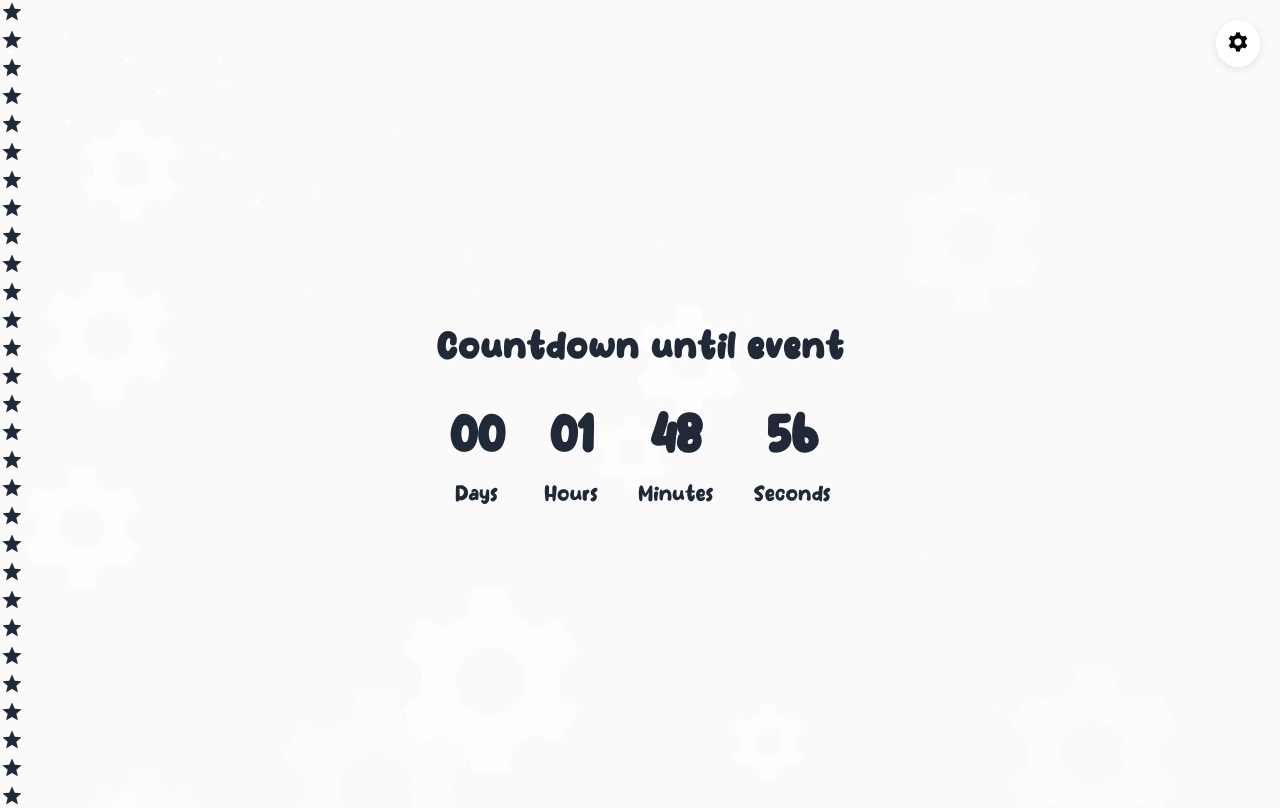
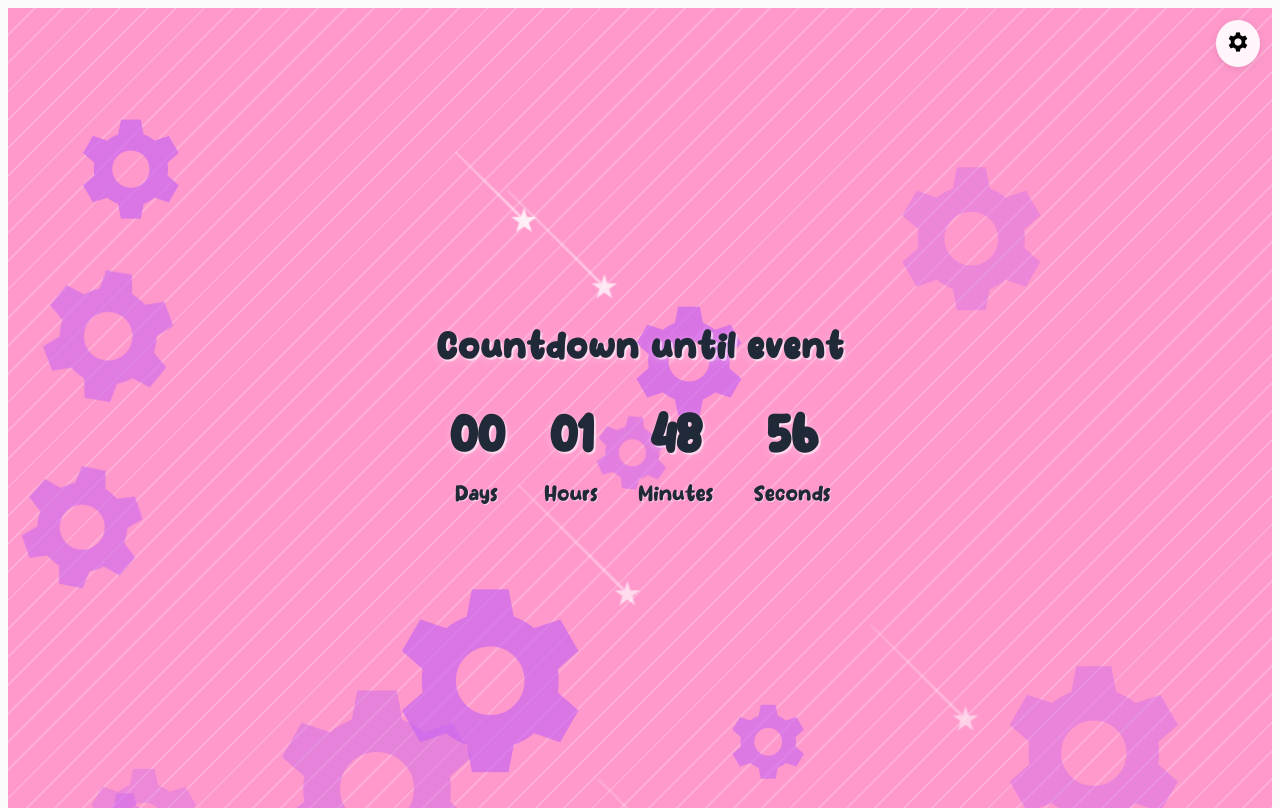
Before and after one commit to ytsodacan/rplace247, a website: page public/timer.html in a window 1280 px wide. Drawn offline with nearby package versions, Linux system fonts and the light colour scheme.

Commit message:
feat: enhance background effects with larger cogs and improved star animations

```diff
--- a/public/static/css/style.css
+++ b/public/static/css/style.css
@@ -67,6 +67,36 @@ button {
 	--subtle-gradient-color: #ffffff;
 }
 
+.nweroStyle {
+	--background: repeating-linear-gradient(135deg,
+			#ff99cc 0px,
+			#ff99cc 18px,
+			#ffadd6 18px,
+			#ffadd6 20px);
+	--bg-primary: #ff99cc;
+	--bg-secondary: #ff6699;
+	--bg-tertiary: #e75480;
+	--bg-tertiary-rgb: 231, 84, 128;
+	--border: rgba(0, 0, 0, 0.1);
+	--border-hover: rgba(0, 0, 0, 0.15);
+	--accent: #ffb347;
+	--accent-hover: #ffd699;
+	--text-primary: #1f1f1f;
+	--text-secondary: #3a3a3a;
+	--text-muted: #666666;
+	--shadow-sm: 0 1px 2px 0 rgba(0, 0, 0, 0.2);
+	--shadow-md:
+		0 4px 6px -1px rgba(0, 0, 0, 0.3), 0 2px 4px -1px rgba(0, 0, 0, 0.2);
+	--shadow-lg:
+		0 10px 15px -3px rgba(0, 0, 0, 0.4), 0 4px 6px -2px rgba(0, 0, 0, 0.3);
+	--glass-bg: rgba(255, 153, 204, 0.7);
+	--glass-border: rgba(0, 0, 0, 0.1);
+	--success: #10b981;
+	--warning: #f97316;
+	--error: #ef4444;
+	--subtle-gradient-color: #ffffff;
+}
+
 body,
 html {
 	height: 100%;
@@ -74,6 +104,11 @@ html {
 	font-family: Inter, sans-serif;
 	background: var(--bg-primary);
 	color: var(--text-primary);
+}
+
+body.nweroStyle,
+html.nweroStyle {
+	background: var(--background);
 }
 
 .glass {
@@ -104,12 +139,10 @@ html {
 	content: "";
 	position: absolute;
 	inset: 0;
-	background: linear-gradient(
-		45deg,
+	background: linear-gradient(45deg,
 			transparent,
 			rgba(255, 255, 255, 0.1),
-		transparent
-	);
+			transparent);
 	transform: translateX(-100%);
 	transition: transform 0.3s ease;
 }
@@ -163,18 +196,17 @@ html {
 	content: "";
 	position: absolute;
 	inset: 0;
-	background: linear-gradient(
-		90deg,
+	background: linear-gradient(90deg,
 			var(--accent),
 			var(--accent-hover),
-		var(--accent)
-	);
+			var(--accent));
 	background-size: 200% 100%;
 	animation: gradient-shift 3s ease-in-out infinite;
 	opacity: 0.05;
 }
 
 @keyframes gradient-shift {
+
 	0%,
 	100% {
 		background-position: 0 50%;
@@ -602,6 +634,7 @@ html {
 }
 
 @keyframes pulse {
+
 	0%,
 	100% {
 		opacity: 1;
@@ -645,12 +678,10 @@ html {
 	content: "";
 	position: absolute;
 	inset: -2px;
-	background: linear-gradient(
-		45deg,
+	background: linear-gradient(45deg,
 			var(--accent),
 			var(--accent-hover),
-		var(--accent)
-	);
+			var(--accent));
 	background-size: 200% 200%;
 	border-radius: 1.5rem;
 	opacity: 0;
@@ -664,6 +695,7 @@ html {
 }
 
 @keyframes gradient-border {
+
 	0%,
 	100% {
 		background-position: 0 50%;
@@ -938,11 +970,11 @@ html {
 	border-radius: 50%;
 }
 
-input:checked + .slider {
+input:checked+.slider {
 	background-color: var(--success);
 }
 
-input:checked + .slider:before {
+input:checked+.slider:before {
 	transform: translateX(20px);
 }
 
@@ -993,6 +1025,7 @@ input:checked + .slider:before {
 }
 
 @media (max-width: 768px) {
+
 	.coords-display,
 	.zoom,
 	.zoom-in,
@@ -1060,7 +1093,7 @@ input:checked + .slider:before {
 	font-size: 11px;
 }
 
-/* ===== COUNTDOWN TIMER STYLES ===== */
+
 .countdown-timer-overlay,
 .timer-background-container {
 	position: fixed;
@@ -1078,8 +1111,8 @@ input:checked + .slider:before {
 	pointer-events: all;
 }
 
-.countdown-timer-overlay .timer-background,
-.timer-background {
+.timer-background,
+.countdown-timer-overlay .timer-background {
 	width: 100%;
 	height: 100vh;
 	background: linear-gradient(to bottom right, #ff99cc, #ff6699);
@@ -1087,8 +1120,8 @@ input:checked + .slider:before {
 	overflow: hidden;
 }
 
-.dark .countdown-timer-overlay .timer-background,
-.dark .timer-background {
+.dark .timer-background,
+.dark .countdown-timer-overlay .timer-background {
 	background: linear-gradient(to bottom right, #4a1a3d, #2a1529);
 }
 
@@ -1134,26 +1167,25 @@ input:checked + .slider:before {
 	text-transform: uppercase;
 }
 
+.timer-emoji {
+	display: none;
+	padding: 1rem;
+}
+
+.timer-emoji span {
+	font-size: 4rem;
+	padding: 0 0.5rem;
+}
+
 .timer-container li span {
 	display: block;
 	font-size: 4.5rem;
 	font-weight: bold;
 }
 
-.timer-emoji {
-	display: none;
-	padding: 1rem;
-}
-
-.timer-emoji span {
-	font-size: 4rem;
-	padding: 0 0.5rem;
-}
-
 .timer-background .star-container {
 	position: absolute;
 	top: var(--start-top);
-	left: var(--start-left);
 	opacity: 0;
 	animation: timer-star-fall var(--animation-duration) linear infinite;
 	transform-origin: center center;
@@ -1165,7 +1197,7 @@ input:checked + .slider:before {
 }
 
 .timer-background .cog-container {
-	/* Large cog, floats in place, fades in */
+
 	position: absolute;
 	top: var(--start-top);
 	left: var(--start-left);
@@ -1183,6 +1215,7 @@ input:checked + .slider:before {
 	0% {
 		transform: rotate(0deg);
 	}
+
 	100% {
 		transform: rotate(360deg);
 	}
@@ -1192,13 +1225,13 @@ input:checked + .slider:before {
 	0% {
 		opacity: 0;
 	}
+
 	100% {
 		opacity: 1;
 	}
 }
 
 .timer-background .cog-object {
-	/* Large, drawable cog icon (SVG, emoji, or styled div) */
 	width: 100%;
 	height: 100%;
 	font-size: calc(var(--cog-size, 120px) * 0.9);
@@ -1208,21 +1241,14 @@ input:checked + .slider:before {
 	justify-content: center;
 	animation: cog-rotation 12s linear infinite;
 	will-change: transform;
-	/* If using SVG, ensure it fills the container */
-}
-
-/* Example */
-/*
-.timer-background .cog-object.cog-shape {
-	background: radial-gradient(circle at 50% 50%, #bfc9e0 70%, #8a99b8 100%);
-	border-radius: 50%;
-	box-shadow: 0 0 16px 2px #bfc9e055;
-	/* ::before/::after for more shapes if you want */
+}
+
+
 
 .timer-background .star-icon {
 	color: var(--star-color, white);
 	font-size: var(--star-size, 20px);
-	transform: rotate(-45deg);
+	transform: rotate(-60deg);
 	line-height: 1;
 	z-index: 2;
 }
@@ -1242,28 +1268,36 @@ input:checked + .slider:before {
 	border-radius: 1px;
 }
 
+
+.timer-background .star-container::after {
+	content: "★";
+	position: absolute;
+	color: var(--star-color, white);
+	font-size: var(--star-size, 20px);
+	transform: rotate(-45deg);
+	line-height: 1;
+	z-index: 2;
+}
+
 @keyframes timer-star-fall {
 	0% {
 		transform: translate(0, 0) rotate(45deg);
 		opacity: 0;
 	}
+
 	5% {
 		opacity: 1;
 	}
+
 	95% {
 		opacity: 1;
-		transform: translate(
-				var(--move-distance, 1500px),
-				var(--move-distance, 1500px)
-			)
-			rotate(45deg);
-	}
+		transform: translate(var(--move-distance, 1500px),
+				var(--move-distance, 1500px)) rotate(45deg);
+	}
+
 	100% {
-		transform: translate(
-				var(--move-distance, 1500px),
-				var(--move-distance, 1500px)
-			)
-			rotate(45deg);
+		transform: translate(var(--move-distance, 1500px),
+				var(--move-distance, 1500px)) rotate(45deg);
 		opacity: 0;
 	}
 }
@@ -1273,14 +1307,17 @@ input:checked + .slider:before {
 		width: 0;
 		opacity: 0;
 	}
+
 	5% {
 		width: var(--trail-length);
 		opacity: 1;
 	}
+
 	95% {
 		width: var(--trail-length);
 		opacity: 1;
 	}
+
 	100% {
 		width: 0;
 		opacity: 0;
@@ -1307,7 +1344,7 @@ input:checked + .slider:before {
 	}
 }
 
-/* ===== TIMER DEMO PAGE STYLES ===== */
+
 .timer .cog-container {
 	position: absolute;
 	animation: rotateCog 20s linear infinite;
@@ -1315,28 +1352,90 @@ input:checked + .slider:before {
 }
 
 @keyframes rotateCog {
-	from { transform: rotate(0deg); }
-	to { transform: rotate(360deg); }
-}
-
-.timer .star {
-	position: absolute;
-	width: 4px;
-	height: 4px;
-	background: #fff;
-	border-radius: 50%;
+	from {
+		transform: rotate(0deg);
+	}
+
+	to {
+		transform: rotate(360deg);
+	}
+}
+
+.star {
+	position: absolute;
+	width: 25px;
+	height: 25px;
+	background: transparent;
 	animation: fallingStar 8s linear infinite;
 	z-index: 3;
+	display: flex;
+	align-items: center;
+	justify-content: center;
+}
+
+.star::before {
+	content: "★";
+	color: #fff;
+	font-size: 25px;
+	line-height: 1;
+	animation: starTwinkle 1.5s infinite alternate;
+	position: relative;
+	z-index: 2;
+}
+
+.star::after {
+	content: "";
+	position: absolute;
+	top: 50%;
+	left: 50%;
+	width: var(--trail-length, 60px);
+	height: var(--trail-thickness, 3px);
+	background: var(--trail-gradient,
+			linear-gradient(to top left,
+				rgba(255, 255, 255, 0.8),
+				rgba(255, 255, 255, 0)));
+	transform: translate(-100%, -100%) rotate(45deg);
+	transform-origin: right bottom;
+	z-index: 1;
+	border-radius: 2px;
 }
 
 @keyframes fallingStar {
 	0% {
-		transform: translateX(0) translateY(0);
+		transform: translate(0, 0);
 		opacity: 1;
 	}
+
 	100% {
-		transform: translateX(100vw) translateY(100vh);
+		transform: translate(var(--move-distance, 2000px), var(--move-distance, 2000px));
 		opacity: 0;
+	}
+}
+
+@keyframes starTwinkle {
+	0% {
+		opacity: 0.4;
+		transform: scale(1);
+	}
+
+	25% {
+		opacity: 1;
+		transform: scale(1.2);
+	}
+
+	50% {
+		opacity: 0.4;
+		transform: scale(1);
+	}
+
+	75% {
+		opacity: 1;
+		transform: scale(1.2);
+	}
+
+	100% {
+		opacity: 0.87;
+		transform: scale(1.2);
 	}
 }
 
@@ -1361,7 +1460,7 @@ input:checked + .slider:before {
 .timer .settings-panel h3 {
 	margin: 0 0 15px 0;
 	color: var(--text-primary);
-	font-family: 'First Coffee', cursive, sans-serif;
+	font-family: "First Coffee", cursive, sans-serif;
 	font-size: 1.2rem;
 }
 
@@ -1437,11 +1536,17 @@ input:checked + .slider:before {
 	display: none;
 }
 
-/* Timer demo page specific styles */
+
 .timer body {
 	min-height: 100vh;
-	background: linear-gradient(135deg, #ffb6e6 0%, #ffb6e6 100%);
+	background: linear-gradient(135deg,
+			var(--bg-primary, #ff99cc) 0%,
+			var(--bg-secondary, #ff6699) 100%);
 	overflow: hidden;
+}
+
+.timer.nweroStyle body {
+	background: var(--background);
 }
 
 .timer .container {
@@ -1455,13 +1560,15 @@ input:checked + .slider:before {
 }
 
 .timer #headline {
-	font-family: 'First Coffee', cursive, sans-serif;
+	font-family: "First Coffee", cursive, sans-serif;
 	font-size: 2.2rem;
 	color: #1f2937;
 	margin-bottom: 2rem;
 	text-align: center;
 	letter-spacing: 1px;
-	text-shadow: 2px 2px 0 #fff8, 0 2px 8px #fff4;
+	text-shadow:
+		2px 2px 0 #fff8,
+		0 2px 8px #fff4;
 }
 
 .timer #countdown ul {
@@ -1476,7 +1583,7 @@ input:checked + .slider:before {
 	display: flex;
 	flex-direction: column;
 	align-items: center;
-	font-family: 'First Coffee', cursive, sans-serif;
+	font-family: "First Coffee", cursive, sans-serif;
 	font-size: 1.3rem;
 	color: #1f2937;
 	text-shadow: 1px 1px 0 #fff8;
@@ -1487,7 +1594,9 @@ input:checked + .slider:before {
 	font-weight: bold;
 	color: #1f2937;
 	margin-bottom: 0.2em;
-	text-shadow: 2px 2px 0 #fff8, 0 2px 8px #fff4;
+	text-shadow:
+		2px 2px 0 #fff8,
+		0 2px 8px #fff4;
 }
 
 .timer .background {
@@ -1497,7 +1606,7 @@ input:checked + .slider:before {
 	pointer-events: none;
 }
 
-/* Responsive tweaks for timer demo */
+
 @media (max-width: 768px) {
 	.timer #headline {
 		font-size: 1.2rem;
--- a/public/static/js/animation.js
+++ b/public/static/js/animation.js
@@ -1,5 +1,56 @@
+// ===== UTILITY FUNCTIONS =====
+function getRandom(min, max) {
+    return Math.random() * (max - min) + min;
+}
+
+function getRandomInt(min, max) {
+    min = Math.ceil(min);
+    max = Math.floor(max);
+    return Math.floor(Math.random() * (max - min + 1)) + min;
+}
+
+function calculateMoveDistance() {
+    const viewportHypotenuse = Math.sqrt(window.innerWidth ** 2 + window.innerHeight ** 2);
+    return viewportHypotenuse * 2.0;
+}
+
+// ===== CSS-BASED STAR FIX =====
+// Fix for CSS-based .star elements to use absolute move distance
+function initializeCSSStars() {
+    const moveDistance = calculateMoveDistance();
+
+    // Find all CSS-based stars and set their move distance
+    const cssStars = document.querySelectorAll('.star');
+    cssStars.forEach(star => {
+        star.style.setProperty('--move-distance', `${moveDistance}px`);
+    });
+}
+
+function updateCSSStarsOnResize() {
+    let resizeTimeout;
+    window.addEventListener('resize', () => {
+        clearTimeout(resizeTimeout);
+        resizeTimeout = setTimeout(() => {
+            const newMoveDistance = calculateMoveDistance();
+
+            const cssStars = document.querySelectorAll('.star');
+            cssStars.forEach(star => {
+                star.style.setProperty('--move-distance', `${newMoveDistance}px`);
+            });
+        }, 100);
+    });
+}
+
+// ===== JAVASCRIPT-GENERATED STARS =====
 document.addEventListener('DOMContentLoaded', () => {
+    // Initialize CSS-based star fixes
+    initializeCSSStars();
+    updateCSSStarsOnResize();
+
+    // Initialize JavaScript-generated stars
     const background = document.querySelector('.background');
+    if (!background) return; // Exit if no background element found
+
     const numberOfStars = 150;
 
     const spawnStartLeftMin = -150;
@@ -21,16 +72,6 @@ document.addEventListener('DOMContentLoaded', () => {
 
     const starColors = ['#FFFFFF', '#fe76d2', '#fdbbe8', '#ffa1df', '#e999b5'];
 
-    function getRandom(min, max) {
-        return Math.random() * (max - min) + min;
-    }
-
-    function getRandomInt(min, max) {
-        min = Math.ceil(min);
-        max = Math.floor(max);
-        return Math.floor(Math.random() * (max - min + 1)) + min;
-    }
-
     function createStar() {
         const starContainer = document.createElement('div');
         starContainer.classList.add('star-container');
@@ -51,8 +92,7 @@ document.addEventListener('DOMContentLoaded', () => {
         const trailColorStartRGB = `${parseInt(starColor.slice(1, 3), 16)}, ${parseInt(starColor.slice(3, 5), 16)}, ${parseInt(starColor.slice(5, 7), 16)}`;
         const trailGradient = `linear-gradient(to left, rgba(${trailColorStartRGB}, 0.8), rgba(${trailColorStartRGB}, 0))`;
 
-        const viewportHypotenuse = Math.sqrt(window.innerWidth ** 2 + window.innerHeight ** 2);
-        const moveDistance = viewportHypotenuse * 2.0;
+        const moveDistance = calculateMoveDistance();
 
         starContainer.style.setProperty('--star-size', `${starSize}px`);
         starContainer.style.setProperty('--star-size-half', `${starSize / 2}px`);
--- a/public/static/js/background.js
+++ b/public/static/js/background.js
@@ -6,18 +6,18 @@
 const DEFAULT_BACKGROUND_CONFIG = {
 	cogs: {
 		count: 12,
-        sizes: { min: 80, max: 250 },
+		sizes: { min: 80, max: 500 },
 		edgePreference: 0.75,
 		edgeMargin: 20,
-        animationDelay: { min: 0, max: 20 },
-        opacity: { min: 0.3, max: 0.7 }
+		animationDelay: { min: 2, max: 10 },
+		opacity: { min: 0.3, max: 0.7 },
 	},
 	stars: {
 		count: 25,
 		spawnQuadrant: { x: 25, y: 25 },
-        animationDuration: { min: 6, max: 10 },
-        size: { width: 4, height: 4 }
-    }
+		animationDuration: { min: 2, max: 10 },
+		size: { width: 25, height: 25 },
+	},
 };
 
 /**
@@ -28,14 +28,18 @@ const DEFAULT_BACKGROUND_CONFIG = {
 function generateRandomCogs(container, config = {}) {
 	const cogConfig = { ...DEFAULT_BACKGROUND_CONFIG.cogs, ...config };
 
-    const existingCogs = container.querySelectorAll('.cog-container');
-    existingCogs.forEach(cog => cog.remove());
+	const existingCogs = container.querySelectorAll(
+		'.cog-container, [class*="cog"]',
+	);
+	existingCogs.forEach((cog) => cog.remove());
 
 	for (let i = 0; i < cogConfig.count; i++) {
-        const cog = document.createElement('div');
-        cog.className = 'cog-container';
+		const cog = document.createElement("div");
+		cog.className = "cog-container";
 
-        const size = Math.random() * (cogConfig.sizes.max - cogConfig.sizes.min) + cogConfig.sizes.min;
+		const size =
+			Math.random() * (cogConfig.sizes.max - cogConfig.sizes.min) +
+			cogConfig.sizes.min;
 
 		let top, left;
 
@@ -46,9 +50,10 @@ function generateRandomCogs(container, config = {}) {
 				left = Math.random() * 100;
 			} else if (edge < 0.5) {
 				top = Math.random() * 100;
-                left = (100 - cogConfig.edgeMargin) + Math.random() * cogConfig.edgeMargin;
+				left =
+					100 - cogConfig.edgeMargin + Math.random() * cogConfig.edgeMargin;
 			} else if (edge < 0.75) {
-                top = (100 - cogConfig.edgeMargin) + Math.random() * cogConfig.edgeMargin;
+				top = 100 - cogConfig.edgeMargin + Math.random() * cogConfig.edgeMargin;
 				left = Math.random() * 100;
 			} else {
 				top = Math.random() * 100;
@@ -59,7 +64,10 @@ function generateRandomCogs(container, config = {}) {
 			left = Math.random() * 100;
 		}
 
-        const delay = Math.random() * (cogConfig.animationDelay.max - cogConfig.animationDelay.min) + cogConfig.animationDelay.min;
+		const delay =
+			Math.random() *
+				(cogConfig.animationDelay.max - cogConfig.animationDelay.min) +
+			cogConfig.animationDelay.min;
 
 		cog.style.cssText = `
             top: ${top}%;
@@ -67,14 +75,16 @@ function generateRandomCogs(container, config = {}) {
             animation-delay: ${delay}s;
         `;
 
-        const cogIcon = document.createElement('span');
-        cogIcon.className = 'cog-object material-symbols-outlined';
-        const opacity = cogConfig.opacity.min + Math.random() * (cogConfig.opacity.max - cogConfig.opacity.min);
+		const cogIcon = document.createElement("span");
+		cogIcon.className = "cog-object material-symbols-outlined";
+		const opacity =
+			cogConfig.opacity.min +
+			Math.random() * (cogConfig.opacity.max - cogConfig.opacity.min);
 		cogIcon.style.cssText = `
             font-size: ${size}px;
-            color: rgba(255, 255, 255, ${opacity});
+            color: rgba(198, 99, 241, ${opacity});
         `;
-        cogIcon.textContent = 'settings';
+		cogIcon.textContent = "settings";
 
 		cog.appendChild(cogIcon);
 		container.appendChild(cog);
@@ -89,19 +99,42 @@ function generateRandomCogs(container, config = {}) {
 function generateFallingStars(container, config = {}) {
 	const starConfig = { ...DEFAULT_BACKGROUND_CONFIG.stars, ...config };
 
-    const existingStars = container.querySelectorAll('.star');
-    existingStars.forEach(star => star.remove());
+	const existingStars = container.querySelectorAll(".star, .star-container");
+	existingStars.forEach((star) => star.remove());
 
 	for (let i = 0; i < starConfig.count; i++) {
-        const star = document.createElement('div');
-        star.className = 'star';
+		const star = document.createElement("div");
+		star.className = "star";
 
-        const startX = Math.random() * starConfig.spawnQuadrant.x;
-        const startY = Math.random() * starConfig.spawnQuadrant.y;
+		// Position stars using "second grid" concept - spawn in 3 quadrants around visible top-left
+		let startX, startY;
+		const quadrant = Math.floor(Math.random() * 3); // 0, 1, or 2 for the 3 off-screen quadrants
 
-        const duration = Math.random() * (starConfig.animationDuration.max - starConfig.animationDuration.min) + starConfig.animationDuration.min;
+		if (quadrant === 0) {
+			// Top-left quadrant (off-screen)
+			startX = -25 + Math.random() * 25; // -25% to 0%
+			startY = -25 + Math.random() * 25; // -25% to 0%
+		} else if (quadrant === 1) {
+			// Top-right quadrant (off-screen)
+			startX = 0 + Math.random() * 25; // 0% to 25%
+			startY = -25 + Math.random() * 25; // -25% to 0%
+		} else {
+			// Bottom-left quadrant (off-screen)
+			startX = -25 + Math.random() * 25; // -25% to 0%
+			startY = 0 + Math.random() * 25; // 0% to 25%
+		}
 
+		const duration =
+			Math.random() *
+				(starConfig.animationDuration.max - starConfig.animationDuration.min) +
+			starConfig.animationDuration.min;
 		const delay = Math.random() * duration;
+
+		// Add trail properties similar to animation.js
+		const trailLength = 70 + Math.random() * 110; // 70-180px range
+		const trailThickness = 2 + Math.random() * 2; // 2-4px range
+		const trailColorStartRGB = "255, 255, 255";
+		const trailGradient = `linear-gradient(to top left, rgba(${trailColorStartRGB}, 0.8), rgba(${trailColorStartRGB}, 0))`;
 
 		star.style.cssText = `
             left: ${startX}%;
@@ -110,6 +143,9 @@ function generateFallingStars(container, config = {}) {
             height: ${starConfig.size.height}px;
             animation-duration: ${duration}s;
             animation-delay: ${delay}s;
+            --trail-length: ${trailLength}px;
+            --trail-thickness: ${trailThickness}px;
+            --trail-gradient: ${trailGradient};
         `;
 
 		container.appendChild(star);
@@ -117,7 +153,7 @@ function generateFallingStars(container, config = {}) {
 }
 
 /**
- * Initialize background effects for timer pages
+ * how to initialize the background effects
  * @param {Object} options - Configuration options
  * @param {string} options.containerId - ID of the background container
  * @param {Object} options.cogConfig - Cog configuration
@@ -125,9 +161,9 @@ function generateFallingStars(container, config = {}) {
  */
 function initializeTimerBackground(options = {}) {
 	const {
-        containerId = 'background',
+		containerId = "background",
 		cogConfig = {},
-        starConfig = {}
+		starConfig = {},
 	} = options;
 
 	const container = document.getElementById(containerId);
@@ -157,12 +193,12 @@ function updateBackgroundEffects(containerId, cogConfig = {}, starConfig = {}) {
 	generateFallingStars(container, starConfig);
 }
 
-if (typeof window !== 'undefined') {
+if (typeof window !== "undefined") {
 	window.BackgroundEffects = {
 		generateRandomCogs,
 		generateFallingStars,
 		initializeTimerBackground,
 		updateBackgroundEffects,
-        DEFAULT_CONFIG: DEFAULT_BACKGROUND_CONFIG
+		DEFAULT_CONFIG: DEFAULT_BACKGROUND_CONFIG,
 	};
 }
--- a/public/timer.html
+++ b/public/timer.html
@@ -19,18 +19,14 @@
     </style>
 </head>
 
-<body class="timer">
+<body class="timer nweroStyle">
     <div class="background" id="background">
-        <!-- Random cogs will be generated by JavaScript -->
-        <!-- Falling stars will be generated by JavaScript -->
     </div>
 
-    <!-- Settings Toggle Button -->
     <button class="settings-toggle" id="settingsToggle">
         <span class="material-symbols-outlined">settings</span>
     </button>
 
-    <!-- Settings Panel -->
     <div class="settings-panel hidden" id="settingsPanel">
         <h3>Timer Settings</h3>
 
@@ -61,33 +57,29 @@
         </div>
     </div>
     <script src="static/js/timer.js"></script>
+    <script src="static/js/background.js"></script>
     <script src="static/js/animation.js"></script>
-    <script src="static/js/background.js"></script>
     <script>
-        // Timer demo page settings object
         const demoSettings = {
             eventName: 'event name',
             targetDate: null,
             cogCount: 12,
             starCount: 25,
             cogSizes: { min: 80, max: 250 },
-            starAnimationDuration: { min: 6, max: 10 }
+            starAnimationDuration: { min: 2, max: 10 }
         };
 
-        // Initialize demo page
         document.addEventListener('DOMContentLoaded', function () {
             initializeDemo();
             setupSettingsPanel();
         });
 
         function initializeDemo() {
-            // Use background.js functions to generate effects
             updateBackgroundFromSettings();
             setDefaultTargetDate();
         }
 
         function updateBackgroundFromSettings() {
-            // Configure background effects using the reusable library
             const cogConfig = {
                 count: demoSettings.cogCount,
                 sizes: demoSettings.cogSizes
@@ -95,10 +87,10 @@
 
             const starConfig = {
                 count: demoSettings.starCount,
-                animationDuration: demoSettings.starAnimationDuration
+                animationDuration: demoSettings.starAnimationDuration,
+                spawnQuadrant: { x: 50, y: 50 }
             };
 
-            // Use the background.js library functions
             if (window.BackgroundEffects) {
                 window.BackgroundEffects.updateBackgroundEffects('background', cogConfig, starConfig);
             }
@@ -112,7 +104,6 @@
                 settingsPanel.classList.toggle('hidden');
             });
 
-            // Close panel when clicking outside
             document.addEventListener('click', function (e) {
                 if (!settingsPanel.contains(e.target) && !settingsToggle.contains(e.target)) {
                     settingsPanel.classList.add('hidden');
@@ -123,7 +114,7 @@
         function setDefaultTargetDate() {
             const targetDateInput = document.getElementById('targetDateInput');
             const now = new Date();
-            now.setHours(now.getHours() + 24); // Default to 24 hours from now
+            now.setHours(now.getHours() + 24);
             targetDateInput.value = now.toISOString().slice(0, 16);
         }
 
@@ -133,27 +124,22 @@
             const cogCountInput = document.getElementById('cogCountInput');
             const starCountInput = document.getElementById('starCountInput');
 
-            // Update demo settings
             demoSettings.eventName = eventNameInput.value || 'event name';
             demoSettings.targetDate = new Date(targetDateInput.value);
             demoSettings.cogCount = parseInt(cogCountInput.value) || 12;
             demoSettings.starCount = parseInt(starCountInput.value) || 25;
 
-            // Update the timer display
             const eventNameDisplay = document.getElementById('event-name');
             if (eventNameDisplay) {
                 eventNameDisplay.textContent = demoSettings.eventName;
             }
 
-            // Update target date for timer (if timer.js supports it)
             if (typeof window.setTargetDate === 'function') {
                 window.setTargetDate(demoSettings.targetDate);
             }
 
-            // Regenerate visual elements using background.js
             updateBackgroundFromSettings();
 
-            // Close settings panel
             document.getElementById('settingsPanel').classList.add('hidden');
         }
 
```
Also changed, not shown: 1 other file. Lines whose indentation alone changed are shown as unchanged.
